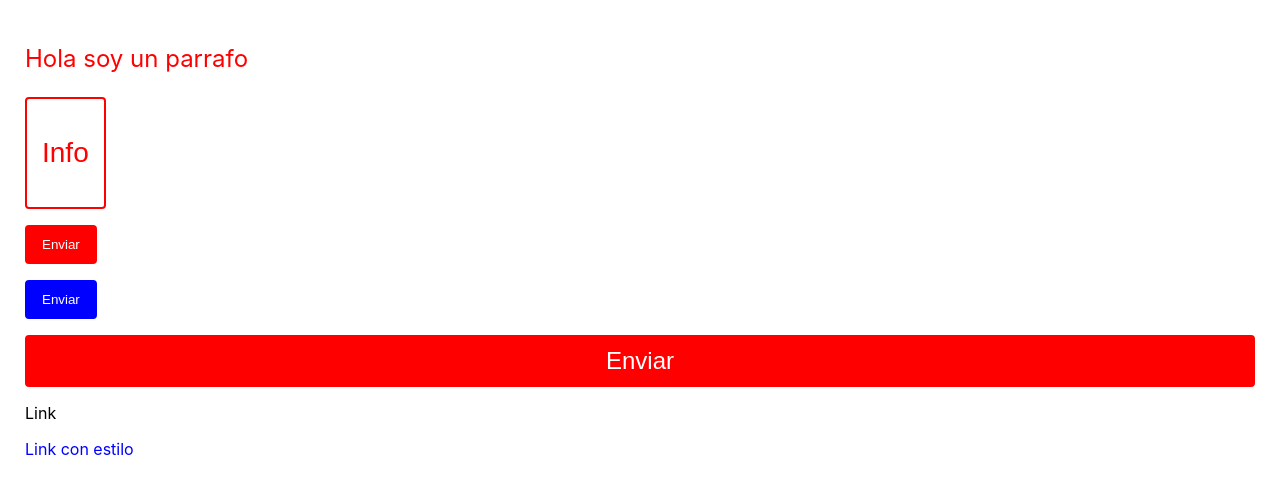
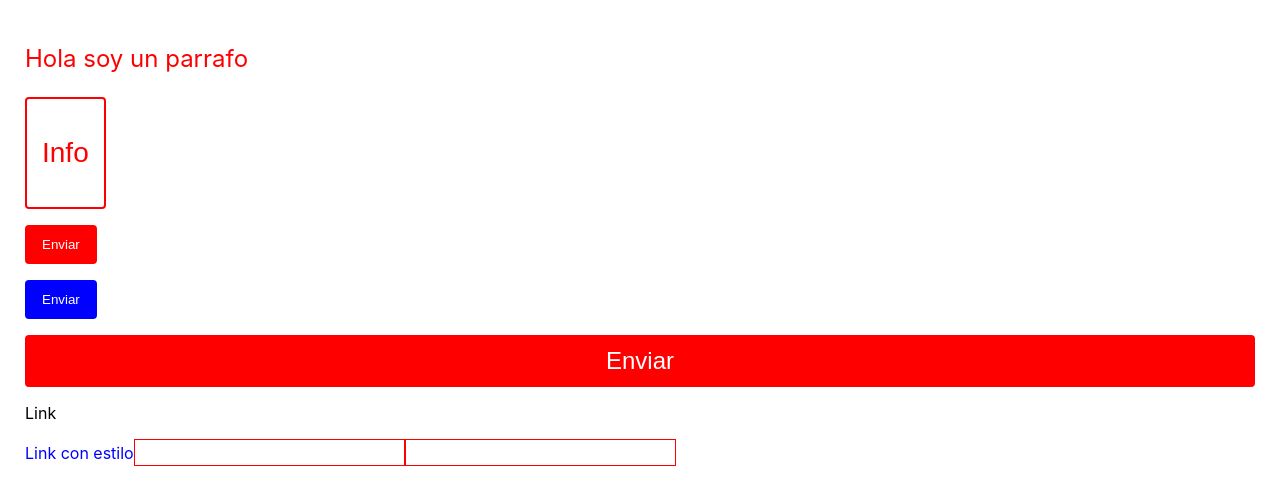
Before and after one commit to MariaJoseDiazCa/react-styled-components, a React (Create React App) app: page / in a window 1280 px wide. Shown: the top 504 px of the page. Built offline with nearby package versions, Linux system fonts and the light colour scheme.

Commit message:
ADD: Properties

```diff
--- a/src/App.js
+++ b/src/App.js
@@ -45,6 +45,18 @@ const StyledLink = styled(Link)`
   color: blue;
 `;
 
+const Input = styled.input.attrs((props) => ({
+  type: "text",
+  color: props.color || "red",
+}))`
+  font-size: 20px;
+  border: 1px solid red;
+  color: ${(props) => props.color};
+`;
+
+const Password = styled(Input).attrs({
+  type: "password",
+})``;
 function App() {
   return (
     <Content>
@@ -62,6 +74,8 @@ function App() {
       <Link>Link</Link>
       <p></p>
       <StyledLink>Link con estilo</StyledLink>
+      <Input color="blue" />
+      <Password />
     </Content>
   );
 }
```
